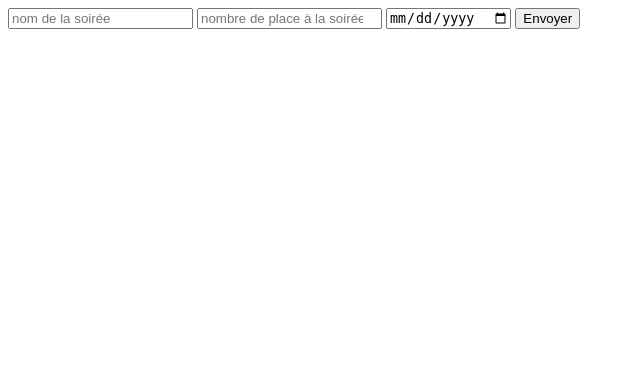
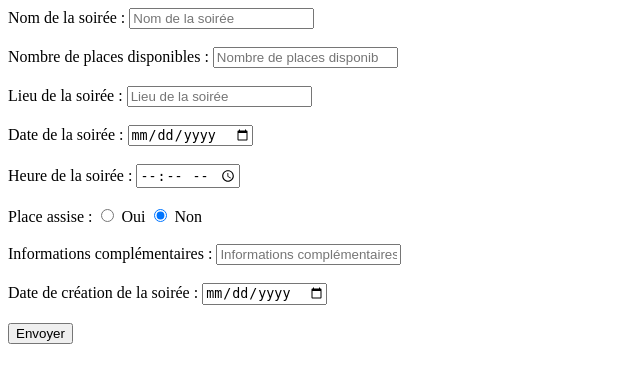
Before and after one commit to Groupe-ProjetAP/Projet_Soirees_Etoilees, a PHP site: page /Vues/formulaireAjoutSoiree.php in a window 1280 px wide. Shown: the top 383 px of the page, without its empty margins (0-640 px from the left). Run offline with PHP 8.4, Linux system fonts and the light colour scheme.

Commit message:
Ajout corrigé

```diff
--- a/Controleurs/gestionSoiree.php
+++ b/Controleurs/gestionSoiree.php
@@ -22,7 +22,7 @@ switch ($action) {
 
     case 'enregSoireeAjoutee':
         $sourceDeDonnees = new SoireeDAO();
-        $resultatRequete = $sourceDeDonnees->AjouterUneSoiree($_POST['nom'], $_POST['nbPlace'], $_POST['date']);
+        $resultatRequete = $sourceDeDonnees->AjouterUneSoiree($_POST['nom'], $_POST['nbPlace'], $_POST['lieu'], $_POST['dateSoiree'],$_POST['heureSoiree'], $_POST['placeAssise'],$_POST['infoComp'], $_POST['dateCreation'] );
 
         include("./vues/ConfirmationAjout.php");
         break;
--- a/Vues/formulaireAjoutSoiree.php
+++ b/Vues/formulaireAjoutSoiree.php
@@ -7,9 +7,33 @@
 </head>
 <body>
     <form action="index.php?controleur=Soiree&action=enregSoireeAjoutee" method="POST">
-        <input type="text" id='nom' name='nom' placeholder='nom de la soirée'>
-        <input type="number" id='nbPlace' name='nbPlace' placeholder='nombre de place à la soirée'>
-        <input type="date" id='date' name='date' placeholder='date de la soirée'>
+        <label for="nom">Nom de la soirée :</label>
+        <input type="text" id="nom" name="nom" placeholder="Nom de la soirée"><br><br>
+
+        <label for="nbPlace">Nombre de places disponibles :</label>
+        <input type="number" id="nbPlace" name="nbPlace" placeholder="Nombre de places disponibles"><br><br>
+
+        <label for="lieu">Lieu de la soirée :</label>
+        <input type="text" id="lieu" name="lieu" placeholder="Lieu de la soirée"><br><br>
+
+        <label for="dateSoiree">Date de la soirée :</label>
+        <input type="date" id="dateSoiree" name="dateSoiree" placeholder="Date de la soirée"><br><br>
+
+        <label for="heureSoiree">Heure de la soirée :</label>
+        <input type="time" id="heureSoiree" name="heureSoiree" placeholder="Heure de la soirée"><br><br>
+
+        <label>Place assise :</label>
+        <input type="radio" id="placeAssiseOui" name="placeAssise" value="1">
+        <label for="placeAssiseOui">Oui</label>
+        <input type="radio" id="placeAssiseNon" name="placeAssise" value="0" checked>
+        <label for="placeAssiseNon">Non</label><br><br>
+
+        <label for="infoComp">Informations complémentaires :</label>
+        <input type="text" id="infoComp" name="infoComp" placeholder="Informations complémentaires"><br><br>
+
+        <label for="dateCreation">Date de création de la soirée :</label>
+        <input type="date" id="dateCreation" name="dateCreation" placeholder="Date de création de la soirée"><br><br>
+
         <input type="submit" value="Envoyer">
     </form>
 </body>
--- a/Vues/soiree.php
+++ b/Vues/soiree.php
@@ -12,6 +12,7 @@
             <th>Lieu</th>
             <th>Date soirée</th>
             <th>Heure Soirée</th>
+            <th>Emplacement</th>
             <th>Info Complémentaire</th>
             <th>date de création de la soirée</th>
             <th>Action</th>
@@ -26,6 +27,11 @@
                 echo "<td>" . $uneSoirée->getLieu() . "</td>";
                 echo "<td>" . $uneSoirée->getDateSoiree() . "</td>";
                 echo "<td>" . $uneSoirée->getHeureSoiree() . "</td>";
+                    if($uneSoirée->getPlaceAssise()){
+                        echo "<td>Assis</td>";
+                    }else{
+                        echo "<td>Debout</td>";
+                    }
                 echo "<td>" . $uneSoirée->getInfoComp() . "</td>";
                 echo "<td>" . $uneSoirée->getDateCreation() . "</td>";
                 echo "<td>";
--- a/index.php
+++ b/index.php
@@ -43,7 +43,7 @@
     </main>
 
     <footer>
-        <p>&copy; 2024 Votre Site - Tous droits réservés.</p>
+        <p>&copy; 2024  - Tous droits réservés.</p>
     </footer>
 </body>
 
```
Also changed, not shown: Modeles/Soiree.php (+7 -2 lines), Modeles/SoireeDAO.php (+4 -4 lines).
